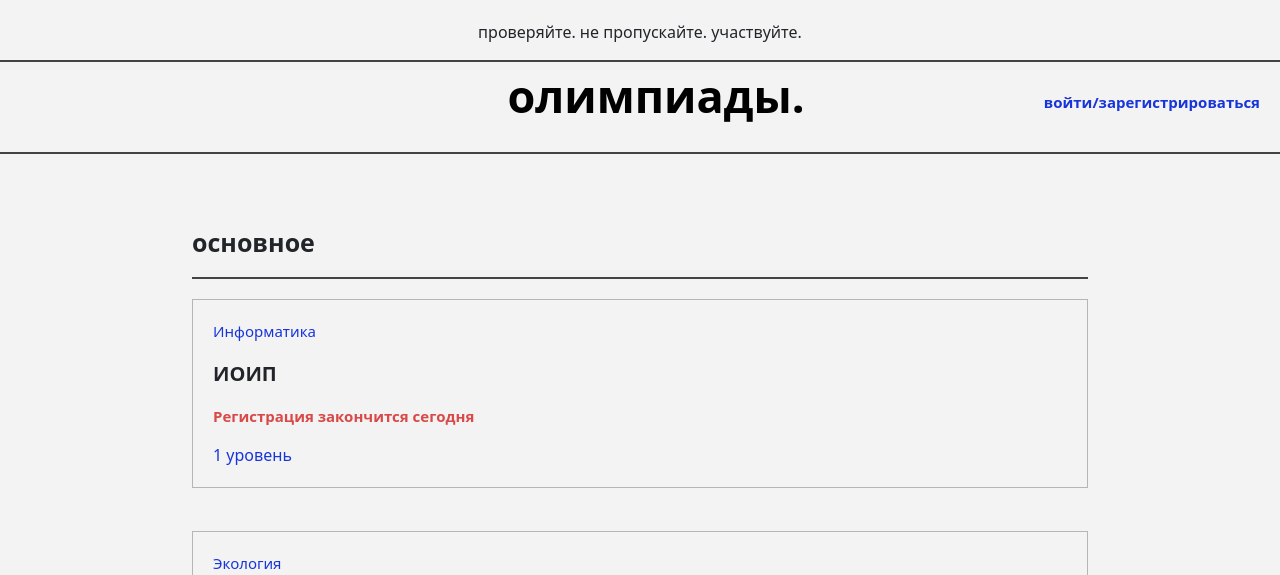
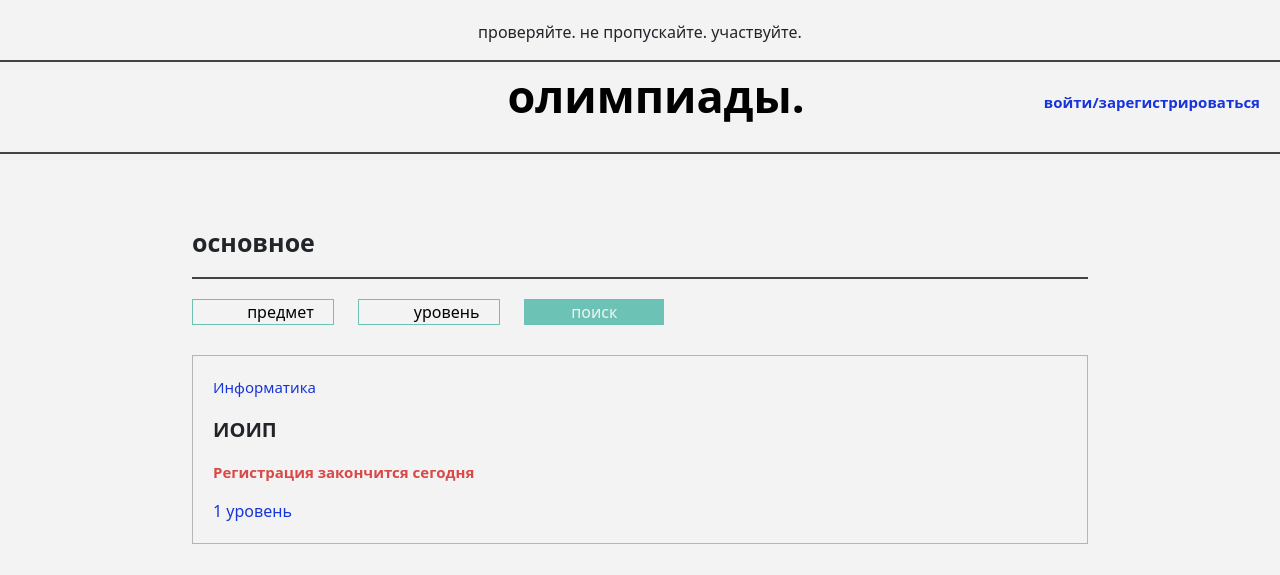
Before and after one commit to justUlik/check_olympiads, a Django app: page / in a window 1280 px wide. Shown: the top 575 px of the page. Run offline with Django 3.2, Linux system fonts and the light colour scheme; data comes from the database, SQL or seed files in the repository; both versions use the stored data as it was after the commit.

Commit message:
add filter for olympiads in main page

```diff
--- a/checkolympiads/settings.py
+++ b/checkolympiads/settings.py
@@ -40,6 +40,7 @@ INSTALLED_APPS = [
     'autorization',
     'mainpage',
     'olympiads',
+    'django_filters',
 ]
 
 MIDDLEWARE = [
--- a/mainpage/static/css/style.css
+++ b/mainpage/static/css/style.css
@@ -324,3 +324,51 @@ a.rgstr_wrap:hover {
   width: 100%;
   height: calc(35px);
 }
+
+select {
+  border:none;
+  -webkit-appearance: none;
+  -moz-appearance: none;
+  appearance: none;
+  -ms-appearance: none;
+}
+
+.form_filter {
+  padding-top: 20px;
+}
+
+.form_filter_obj {
+  display: inline-table;
+  width: 140px;
+  border: 1px solid #6DC2B6;
+  box-sizing: border-box;
+  margin-right: 20px !important;
+  margin-bottom: 10px;
+}
+
+select {
+  width: 140px !important;
+  padding-left: 50%;
+  background: #F3F3F3;
+  padding-left: 35px;
+  text-align: -webkit-center;
+  border:none;
+  -webkit-appearance: none;
+  -moz-appearance: none;
+  appearance: none;
+  -ms-appearance: none;
+  text-decoration: none;
+}
+
+select .opt {
+  width: 140px !important;
+  text-align: -webkit-center;
+}
+
+.green_but_filter {
+  background: #6DC2B6;
+  color: #F3F3F3;
+  box-sizing: border-box;
+  border-style: none;
+  width: 140px;
+}
--- a/mainpage/templates/mainpage/index.html
+++ b/mainpage/templates/mainpage/index.html
@@ -38,6 +38,27 @@
           <p class="topic_main">основное</p>
           <div class="horiz_line">
           </div>
+
+          <form method="get" class="form_filter">
+            <div class="form_filter_obj">
+                <select id="subject" name="subject">
+                  <option class="opt" selected>предмет</option>
+                  {% for sub in subjects %}
+                    <option class="opt" value="{{ sub }}">{{ sub }}</option>
+                  {% endfor %}
+                </select>
+            </div>
+            <div class="form_filter_obj">
+                <select id="rank" name="rank">
+                  <option class="opt" selected>уровень</option>
+                  {% for rank in ranks %}
+                    <option class="opt" value="{{ rank }}">{{ rank }}</option>
+                  {% endfor %}
+                </select>
+            </div>
+            <button type="submit" name="button" class="green_but_filter">поиск</button>
+          </form>
+
           <div class="vetical_table">
               {% for i in data %}
                 <div class="content_table" onclick="location.href='/olympiad/{{ i.1 }}';">
--- a/mainpage/views.py
+++ b/mainpage/views.py
@@ -4,6 +4,7 @@ Functions for query processing of mainpage app
 
 from django.shortcuts import render
 from olympiads.models import Olympiad
+from olympiads.filters import OlympiadFilter
 import datetime
 
 def _plural_days(n):
@@ -25,6 +26,11 @@ def view_olympiads(request):
     """
     data = []
     olympiads = Olympiad.objects.filter(register_end_date__gte=datetime.date.today()).order_by('register_end_date')
+    filter = OlympiadFilter(request.GET, queryset=olympiads)
+    test = Olympiad.objects.only('subject')
+    olympiads = filter.qs
+    subjects = ['Математика', 'Русский язык', 'Литература', 'История', 'Физическая культура', 'Музыка', 'Технология', 'Химия', 'Биология', 'Физика', 'Экология', 'География', 'Естествознание', 'Астрономия', 'Окружающий мир', 'Изобразительное искусство', 'Основы безопасности жизнедеятельности', 'Информатика', 'Робототехника', 'Экономика']
+    ranks = ['1', '2', '3', 'нет']
     for olympiad in olympiads:
         day = olympiad.register_end_date - datetime.date.today()
         day = _plural_days(day.days)
@@ -33,4 +39,4 @@ def view_olympiads(request):
             olympiad.name,
             day,
             olympiad.rank])
-    return render(request, 'mainpage/index.html', {'data': data})
+    return render(request, 'mainpage/index.html', {'data': data, 'subjects' : subjects, 'ranks' : ranks})
--- /dev/null
+++ b/olympiads/filters.py
@@ -0,0 +1,7 @@
+from .models import Olympiad
+import django_filters
+
+class OlympiadFilter(django_filters.FilterSet):
+    class Meta:
+        model = Olympiad
+        fields = ['subject', 'rank']
```
Also changed, not shown: db.sqlite3, package-lock.json (added).
